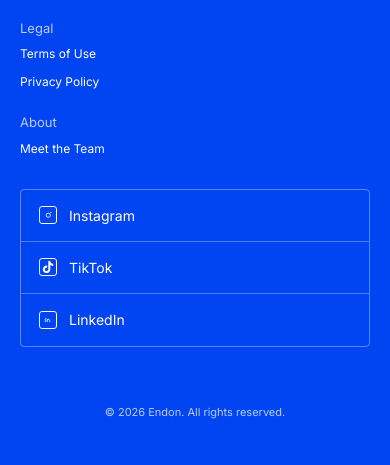
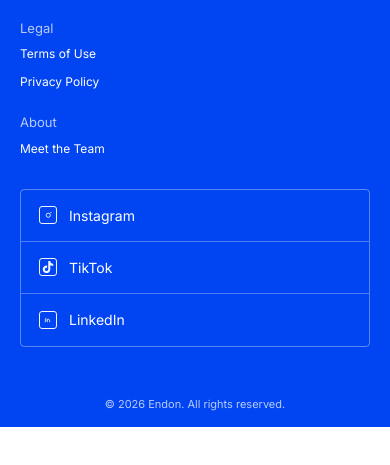
Before and after one commit to Ajwata/Endon, a plain HTML site: page index.html in a window 390 px wide. Shown: the part 7069-7534 px from the top of the page. After the commit the page ends 7496 px from the top, so only its background shows below. Drawn offline with Linux system fonts and the light colour scheme; a script that the page names is missing.

Commit message:
Add files via upload

```diff
--- a/styles.css
+++ b/styles.css
@@ -2411,7 +2411,7 @@
 .site-footer {
   width: 100%;
   background: #0145f2;
-  padding: 100px 80px;
+  padding: 100px 80px 18px;
 }
 
 .site-footer__inner {
@@ -2575,7 +2575,7 @@
 
 .footer-copy {
   margin: auto 0 0;
-  padding-top: 58px;
+  padding-top: 50px;
   text-align: center;
   color: rgba(255, 255, 255, 0.72);
   font-size: 11px;
@@ -2731,7 +2731,7 @@
   }
 
   .site-footer {
-    padding: 80px 40px;
+    padding: 80px 40px 18px;
   }
 
   .site-footer__top {
@@ -2942,7 +2942,7 @@
   }
 
   .site-footer {
-    padding: 64px 20px;
+    padding: 64px 20px 16px;
   }
 
   .footer-brand-name {
```
